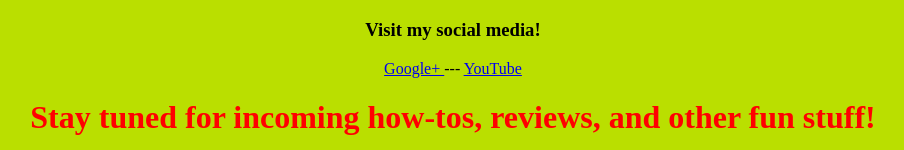
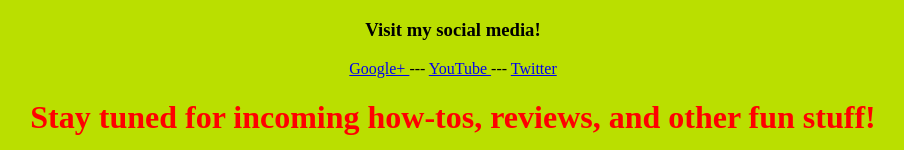
Before and after one commit to louiemontes/louiemontes.github.io, a plain HTML site: page index.html in a window 1280 px wide. Shown: the part 573-723 px from the top of the page, without its empty margins (187-1091 px from the left). Drawn offline with Linux system fonts and the light colour scheme.

Commit message:
add twitter link

```diff
--- a/index.html
+++ b/index.html
@@ -33,6 +33,15 @@
             </a>
 
         </t3>
+        <t4>
+            ---
+        </t4>
+        <t5>
+            <a href="https://twitter.com/louiemontes">
+                Twitter
+            </a>
+
+        </t5>
 
         <h1>Stay tuned for incoming how-tos, reviews, and other fun stuff!</h1>
 
```
